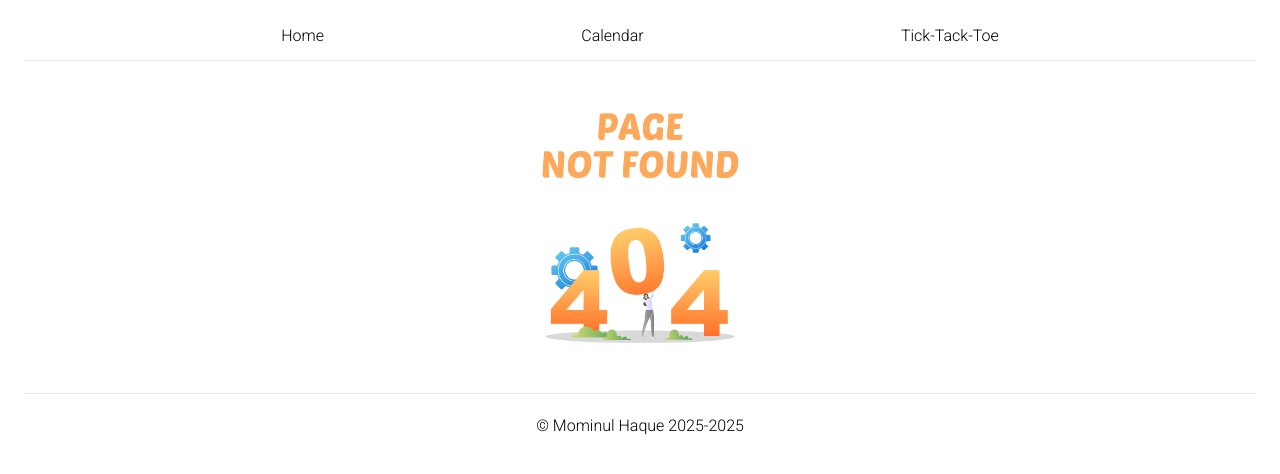
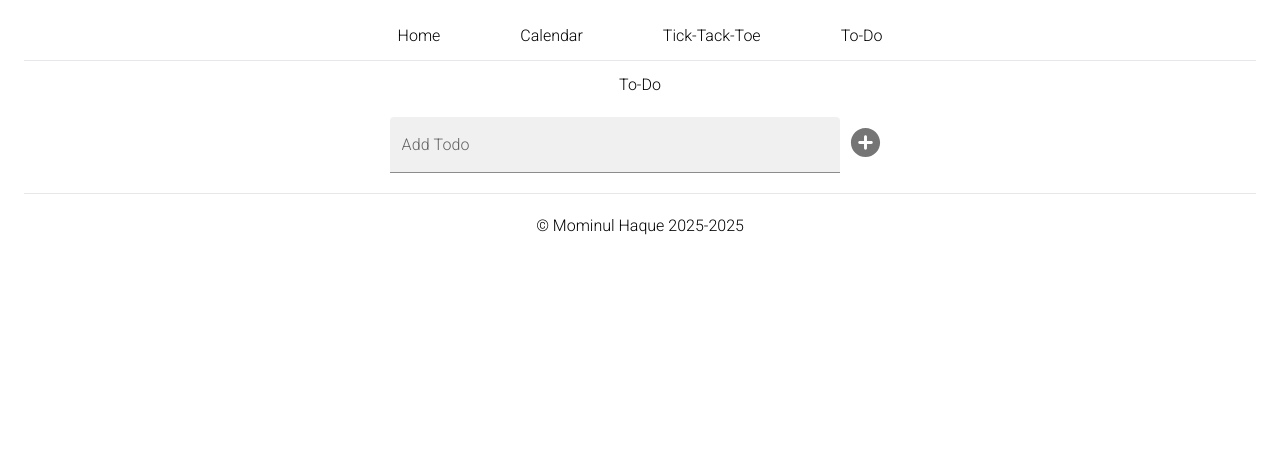
Before and after one commit to mh-sagar74/Canelndar_Tic-Tac-Toe, a Next.js app: page /todo in a window 1280 px wide. Before the commit this address had no page. Shown: the top 474 px of the page. Built offline with nearby package versions, Linux system fonts and the light colour scheme.

Commit message:
Todo added

```diff
--- /dev/null
+++ b/app/components/Input.jsx
@@ -0,0 +1,15 @@
+import TextField from "@mui/material/TextField";
+
+export default function Input({ value, onChange, label = "Type here" }) {
+  return (
+    <div>
+      <TextField
+        value={value}
+        onChange={onChange}
+        variant="filled"
+        label={label}
+        sx={{ width: 450 }}
+      />
+    </div>
+  );
+}
--- /dev/null
+++ b/app/components/todo/EditToDoList.jsx
@@ -0,0 +1,34 @@
+"use client";
+
+import Btn from "../Btn";
+import Input from "../Input";
+import { useState } from "react";
+
+export default function EditToDoList({ list, allTodos, setAllTodos }) {
+  const [editedItem, setEditedItem] = useState(list.task);
+
+  const handleEditDoneBtn = (key) => {
+    if (editedItem) {
+      setAllTodos((pre) => {
+        return pre.map((p) =>
+          p.key === key ? { ...p, task: editedItem, isEdit: !p.isEdit } : p
+        );
+      });
+    }
+  };
+
+  return (
+    <div>
+      {list.isEdit ? (
+        <span className="flex">
+          <Input
+            label="Edit Todo"
+            value={editedItem}
+            onChange={(e) => setEditedItem(e.target.value)}
+          />
+          <Btn clickEvent={() => handleEditDoneBtn(list.key)} />
+        </span>
+      ) : null}
+    </div>
+  );
+}
--- /dev/null
+++ b/app/components/todo/InputForm.jsx
@@ -0,0 +1,21 @@
+import Btn from "../Btn";
+import Input from "../Input";
+import AddCircleRoundedIcon from "@mui/icons-material/AddCircleRounded";
+
+export default function InputForm({ handleAddBtn, todo, setTodo }) {
+  return (
+    <div>
+      <form onSubmit={handleAddBtn} className="flex justify-center mt-5 mb-5">
+        <Input
+          value={todo}
+          onChange={(e) => setTodo(e.target.value)}
+          label="Add Todo"
+        />
+        <Btn
+          clickEvent={handleAddBtn}
+          icon={<AddCircleRoundedIcon fontSize="large" />}
+        />
+      </form>
+    </div>
+  );
+}
--- /dev/null
+++ b/app/components/todo/ToDo.jsx
@@ -0,0 +1,31 @@
+"use client";
+
+import { useState } from "react";
+import { v4 as uuidv4 } from "uuid";
+import { Box } from "@mui/material";
+import InputForm from "./InputForm";
+import ToDoList from "./ToDoList";
+
+export default function ToDo() {
+  const [todo, setTodo] = useState("");
+  const [allTodos, setAllTodos] = useState([]);
+
+  const handleAddBtn = (e) => {
+    e.preventDefault();
+    if (todo) {
+      setAllTodos((pre) => {
+        return [...pre, { task: todo, key: uuidv4(), isEdit: false }];
+      });
+    }
+    setTodo("");
+  };
+
+  return (
+    <div>
+      <Box>
+        <InputForm handleAddBtn={handleAddBtn} todo={todo} setTodo={setTodo} />
+        <ToDoList allTodos={allTodos} setAllTodos={setAllTodos} />
+      </Box>
+    </div>
+  );
+}
--- /dev/null
+++ b/app/components/todo/ToDoList.jsx
@@ -0,0 +1,70 @@
+// "use client";
+
+import Card from "@mui/material/Card";
+import Btn from "../Btn";
+import DeleteRoundedIcon from "@mui/icons-material/DeleteRounded";
+import EditNoteRoundedIcon from "@mui/icons-material/EditNoteRounded";
+// import Input from "../Input";
+// import { useState } from "react";
+import EditToDoList from "./EditToDoList";
+
+export default function ToDoList({ allTodos, setAllTodos }) {
+  // const [editedItem, setEditedItem] = useState(allTodos.task);
+
+  const handleDltBtn = (key) => {
+    const deletedItem = allTodos.filter((list) => key !== list.key);
+    setAllTodos(deletedItem);
+  };
+
+  const handleEditBtn = (key) => {
+    const editItem = allTodos.map((task) =>
+      key === task.key ? { ...task, isEdit: !task.isEdit } : task
+    );
+    setAllTodos(editItem);
+  };
+
+  return (
+    <div>
+      {allTodos.map((list) => (
+        <Card
+          className="mt-5 m-auto"
+          sx={{
+            width: 500,
+            paddingTop: 5,
+            overflowWrap: "wrap",
+            textAlign: "left",
+            paddingLeft: 2,
+            paddingRight: 2,
+            backgroundColor: "#f8f9fa",
+          }}
+          key={list.key}>
+          <span>{list.task}</span>
+          <span className="flex justify-end gap-3">
+            <Btn
+              clickEvent={() => handleDltBtn(list.key)}
+              icon={<DeleteRoundedIcon />}
+            />
+            <Btn
+              clickEvent={() => handleEditBtn(list.key)}
+              icon={<EditNoteRoundedIcon />}
+            />
+          </span>
+          {/* {list.isEdit ? (
+            <span className="flex">
+              <Input
+                value={editedItem}
+                onChange={(e) => setEditedItem(e.target.value)}
+              />
+              <Btn />
+            </span>
+          ) : null} */}
+          <EditToDoList
+            list={list}
+            allTodos={allTodos}
+            setAllTodos={setAllTodos}
+          />
+        </Card>
+      ))}
+    </div>
+  );
+}
--- a/app/layout.jsx
+++ b/app/layout.jsx
@@ -15,7 +15,7 @@ export default function RootLayout({ children }) {
     <html lang="en">
       <body className={`${roboto.className} m-6`}>
         <nav>
-          <ul className="flex justify-evenly">
+          <ul className="flex justify-center gap-20">
             <li>
               <Link href={"/"}>Home</Link>
             </li>
@@ -24,6 +24,9 @@ export default function RootLayout({ children }) {
             </li>
             <li>
               <Link href={"/tik-tak-toe"}>Tick-Tack-Toe</Link>
+            </li>
+            <li>
+              <Link href={"/todo"}>To-Do</Link>
             </li>
           </ul>
         </nav>
--- a/app/page.jsx
+++ b/app/page.jsx
@@ -15,6 +15,9 @@ export default function Home() {
           <li>
             <Link href={"/tik-tak-toe"}>Tic-Tac-Toe Game</Link>
           </li>
+          <li>
+            <Link href={"/todo"}>To-Do App</Link>
+          </li>
         </ul>
       </div>
     </div>
--- /dev/null
+++ b/app/todo/page.jsx
@@ -0,0 +1,10 @@
+import ToDo from "../components/todo/ToDo";
+
+export default function ToDoPage() {
+  return (
+    <div className="text-center">
+      <div>To-Do</div>
+      <ToDo />
+    </div>
+  );
+}
--- a/package.json
+++ b/package.json
@@ -15,7 +15,8 @@
     "@mui/material": "^6.4.3",
     "next": "15.1.6",
     "react": "^19.0.0",
-    "react-dom": "^19.0.0"
+    "react-dom": "^19.0.0",
+    "uuid": "^11.0.5"
   },
   "devDependencies": {
     "postcss": "^8",
```
Also changed, not shown: 1 other file (tests, documents, lock files or other folders).
